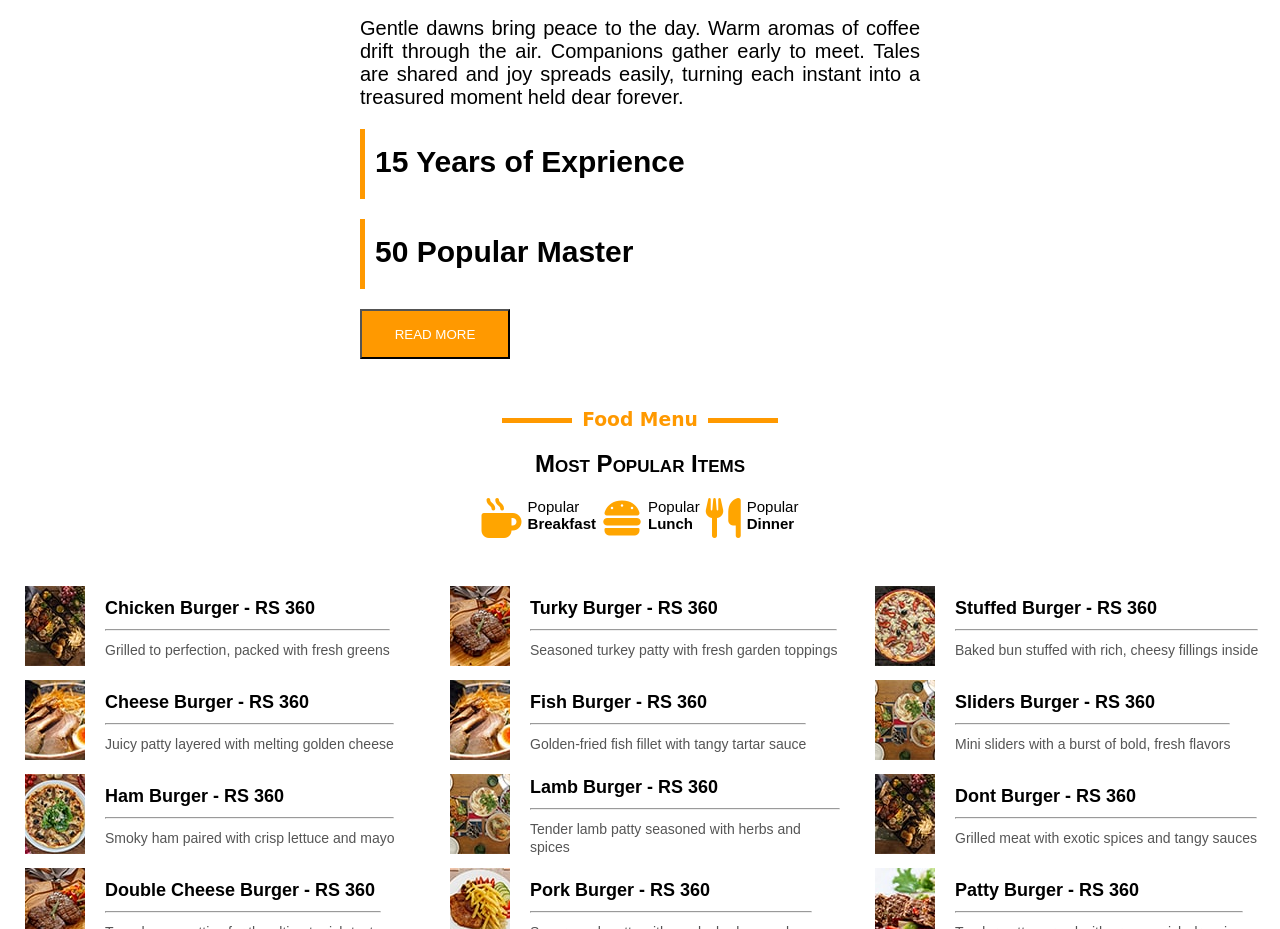
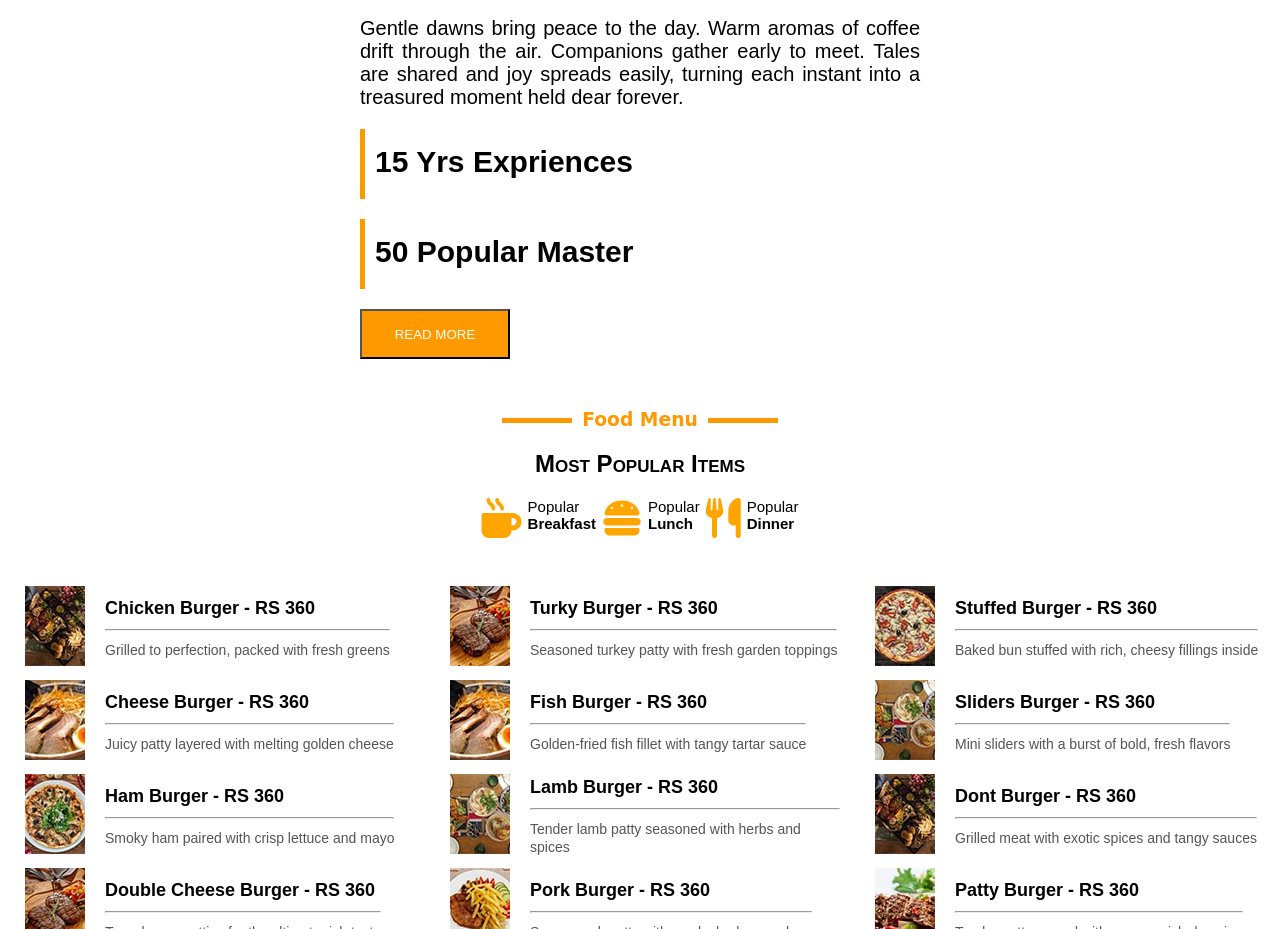
Before and after one commit to DenisDenis2003/Restaurant, a plain HTML site: page index.html in a window 1280 px wide. Shown: the part 1967-2896 px from the top of the page. Drawn offline with Linux system fonts and the light colour scheme.

Commit message:
code modified

```diff
--- a/index.html
+++ b/index.html
@@ -100,7 +100,7 @@
                 treasured moment held dear forever.</p>
 
 
-            <h1 class="exo"><span>15 </span>Years of Exprience</h1>
+            <h1 class="exo"><span>15 </span>Yrs Expriences</h1>
 
 
             <h1 class="ext"><span>50 </span>Popular Master</h1>
```
